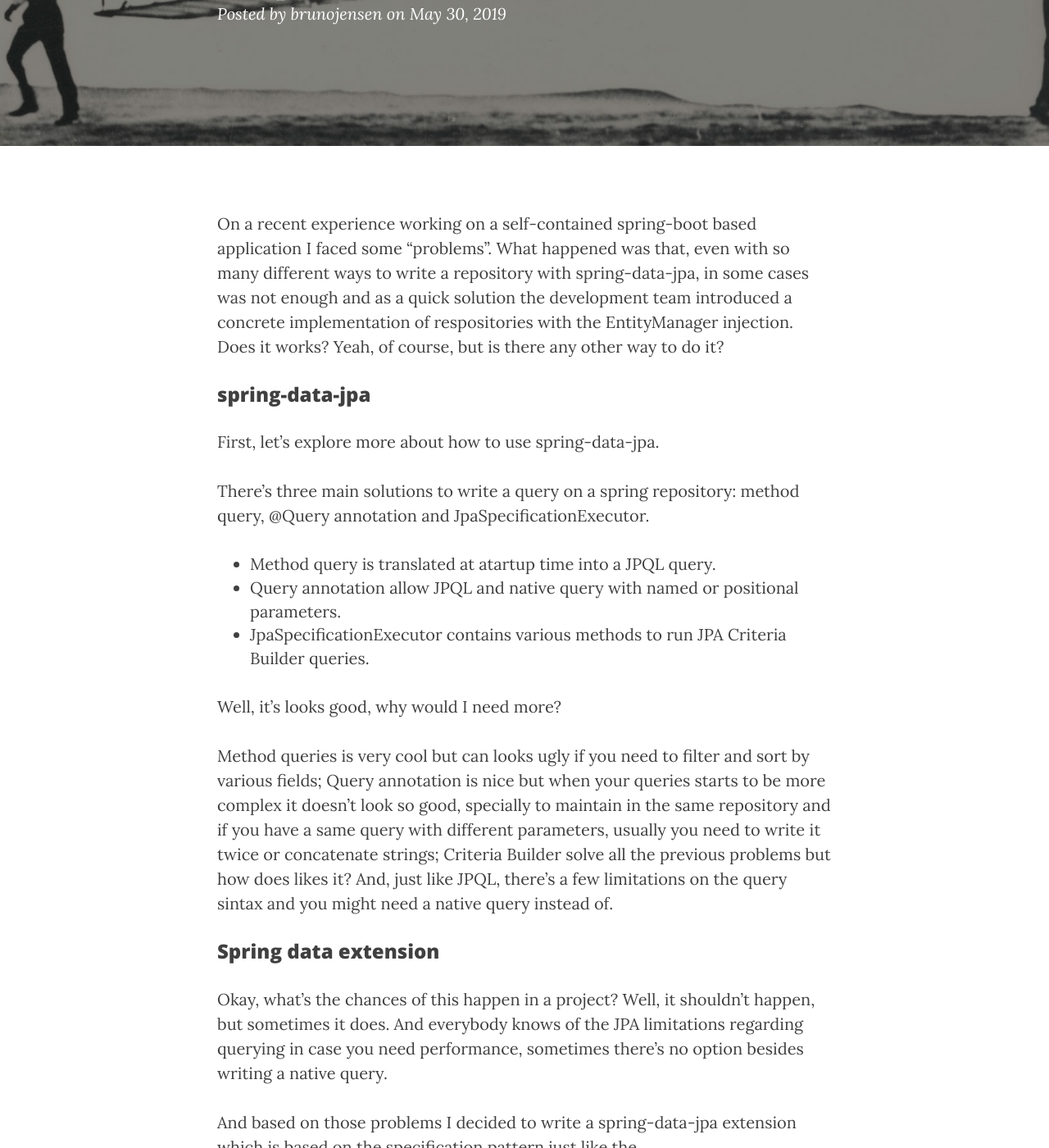
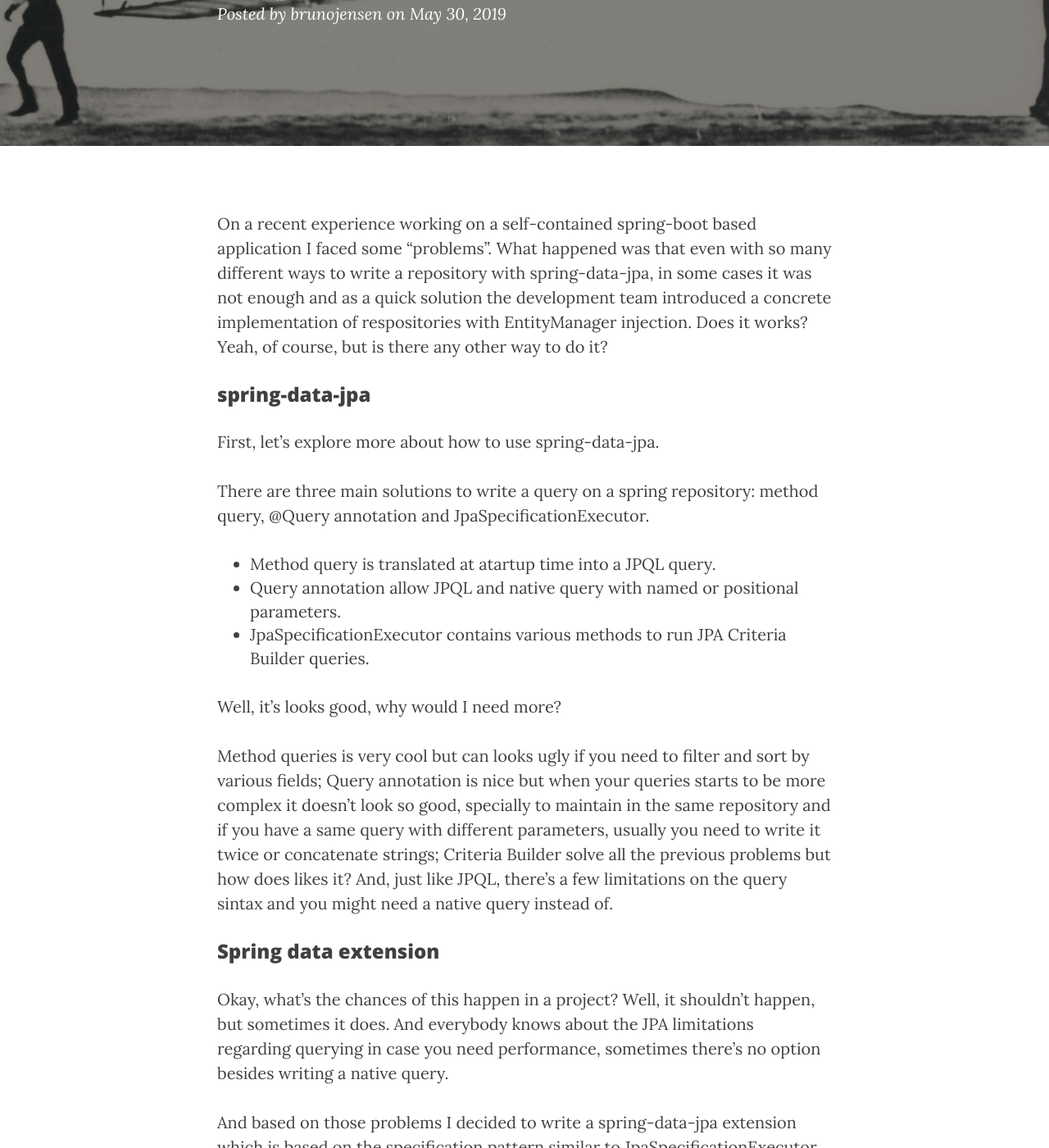
Before and after one commit to the-unknown-developer-podcast/the-unknown-developer-podcast.github.com, a Jekyll site: the page built from _posts/2019-05-29-spring-data-jpa-repository.markdown, in a window 1280 px wide and 1400 px high, scrolled down 295 px. Shown: the whole window at 82% size. Built offline with Jekyll 4.4.1, drawn with Linux system fonts in a browser that asks for light colours; nearby versions of some CDN libraries; some of the changed text lies outside the part shown.

Commit message:
Update 2019-05-29-spring-data-jpa-repository.markdown

```diff
--- a/_posts/2019-05-29-spring-data-jpa-repository.markdown
+++ b/_posts/2019-05-29-spring-data-jpa-repository.markdown
@@ -5,10 +5,10 @@ date: "2019-05-30 23:22:25"
 author: brunojensen
 header-img: img/post-bg-02.jpg
 ---
-<p>On a recent experience working on a self-contained spring-boot based application I faced some “problems”. What happened was that, even with so many different ways to write a repository with spring-data-jpa, in some cases was not enough and as a quick solution the development team introduced a concrete implementation of respositories with the EntityManager injection. Does it works? Yeah, of course, but is there any other way to do it? </p>
+<p>On a recent experience working on a self-contained spring-boot based application I faced some “problems”. What happened was that even with so many different ways to write a repository with spring-data-jpa, in some cases it was not enough and as a quick solution the development team introduced a concrete implementation of respositories with EntityManager injection. Does it works? Yeah, of course, but is there any other way to do it? </p>
 <h3>spring-data-jpa</h3>
 <p>First, let’s explore more about how to use spring-data-jpa.</p>
-<p>There’s three main solutions to write a query on a spring repository: method query, @Query annotation and JpaSpecificationExecutor.</p>
+<p>There are  three main solutions to write a query on a spring repository: method query, @Query annotation and JpaSpecificationExecutor.</p>
 <ul>
   <li>Method query is translated at atartup time into a JPQL query.</li>
   <li>Query annotation allow JPQL and native query with named or positional parameters.</li>
@@ -17,8 +17,8 @@ header-img: img/post-bg-02.jpg
 <p>Well, it’s looks good, why would I need more?</p>
 <p>Method queries is very cool but can looks ugly if you need to filter and sort by various fields; Query annotation is nice but when your queries starts to be more complex it doesn’t look so good, specially to maintain in the same repository and if you have a same query with different parameters, usually you need to write it twice or concatenate strings; Criteria Builder solve all the previous problems but how does likes it? And, just like JPQL, there’s a few limitations on the query sintax and you might need a native query instead of.</p>
 <h3>Spring data extension</h3>
-<p>Okay, what’s the chances of this happen in a project? Well, it shouldn’t happen, but sometimes it does. And everybody knows of the JPA limitations regarding querying in case you need performance, sometimes there’s no option besides writing a native query.</p>
-<p>And based on those problems I decided to write a spring-data-jpa extension which is based on the specification pattern just like the JpaSpecificationExecutor but allowing the developer to write Specifications classes with more flexibility on the filtering and with better maintainability of the query, whether is JPQL or native.</p>
+<p>Okay, what’s the chances of this happen in a project? Well, it shouldn’t happen, but sometimes it does. And everybody knows about the JPA limitations regarding querying in case you need performance, sometimes there’s no option besides writing a native query.</p>
+<p>And based on those problems I decided to write a spring-data-jpa extension which is based on the specification pattern similar to JpaSpecificationExecutor but allowing the developer to write Specifications classes with more flexibility on the filtering and with better maintainability of the query, whether is JPQL or native.</p>
 <p>Am I using this extension in that project? No, I’m not, the damage on that project is already done. I’m trying to avoid the same in future projects and help anyone how might facing the same situation.</p>
 <p>So, let’s contribute. I have some issues and improvements waiting for you on github :)</p>
 [https://github.com/brunojensen/spring-data-repository-demo](https://github.com/brunojensen/spring-data-repository-demo)
```
